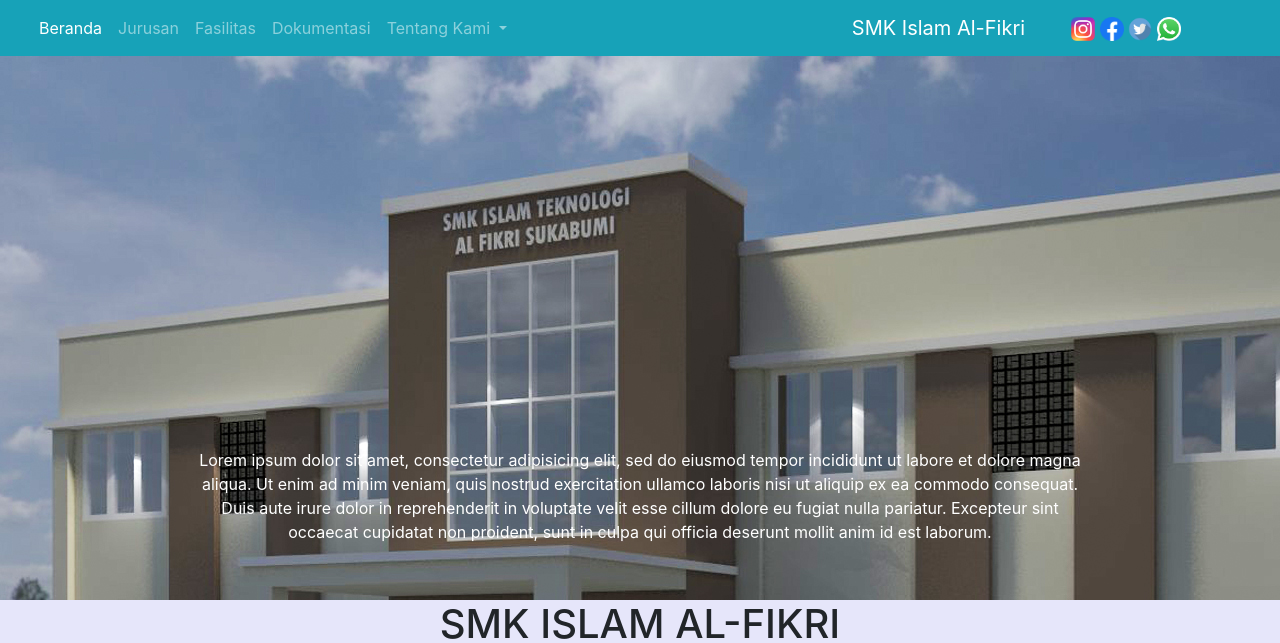
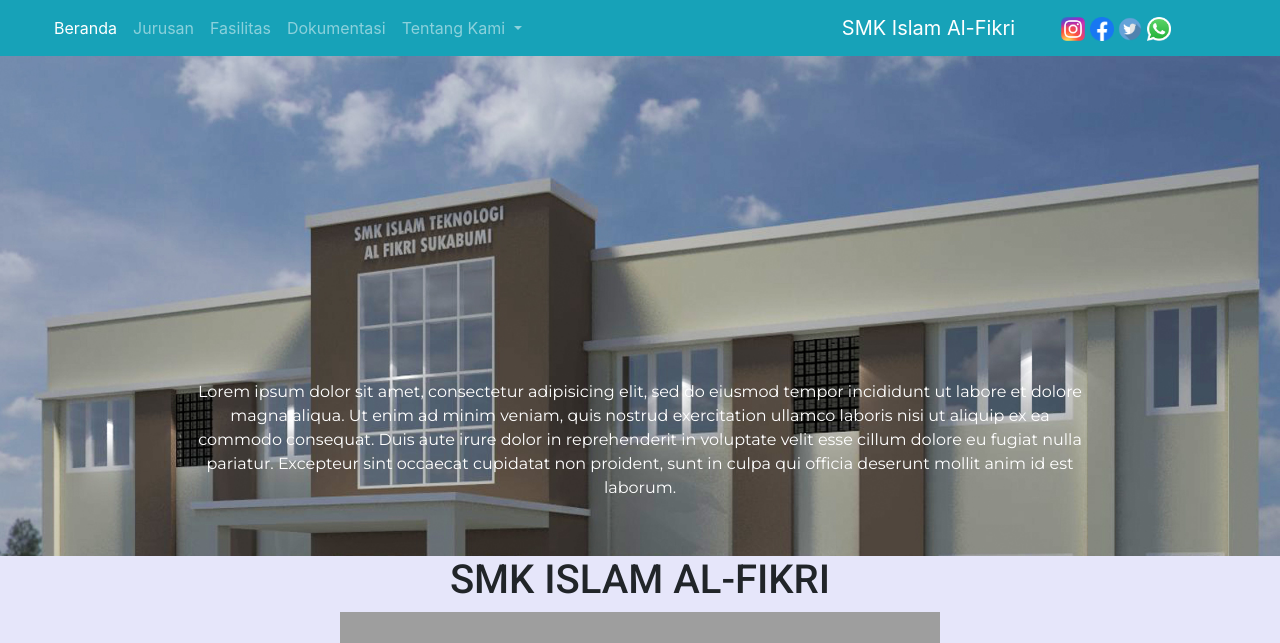
Before and after one commit to rickorinaldy/smkislamalfikri_website, a Django app: page / in a window 1280 px wide. Shown: the top 643 px of the page. Run offline with Django 3.2, Linux system fonts and the light colour scheme; some libraries are stand-ins or nearby versions; grey boxes are pictures that could not be loaded.

Commit message:
Upgrade Mobile Responsiveness 2

```diff
--- a/templates/base.html
+++ b/templates/base.html
@@ -10,30 +10,38 @@
     </title>
     <link rel="stylesheet" href="https://stackpath.bootstrapcdn.com/bootstrap/4.1.3/css/bootstrap.min.css" integrity="sha384-MCw98/SFnGE8fJT3GXwEOngsV7Zt27NXFoaoApmYm81iuXoPkFOJwJ8ERdknLPMO" crossorigin="anonymous">
     <link rel="stylesheet" href="https://cdn.jsdelivr.net/npm/bootstrap-icons@1.3.0/font/bootstrap-icons.css">
+    <link rel="preconnect" href="https://fonts.gstatic.com">
+    <link href="https://fonts.googleapis.com/css2?family=Lato:wght@700&family=Oswald&family=Roboto:wght@500&display=swap" rel="stylesheet">
+    <link href="https://fonts.googleapis.com/css2?family=Montserrat&family=Roboto:wght@500&display=swap" rel="stylesheet">
+    <style>
+      h1  {font-family: 'Roboto', sans-serif;}
+      p {font-family: 'Montserrat', sans-serif;}
+    </style>
     {% block ext %}
 
     {% endblock %}
   </head>
   <body style="background-color:#E6E6FA;">
-    <nav class="navbar navbar-expand-md navbar-dark bg-info fixed-top">
+    <nav class="navbar navbar-expand-md navbar-dark bg-info sticky-top">
+      <div class="container-fluid">
         <button class="navbar-toggler" type="button" data-toggle="collapse" data-target="#navbarSupportedContent" aria-controls="navbarSupportedContent" aria-expanded="false" aria-label="Toggle navigation">
           <span class="navbar-toggler-icon"></span>
         </button>
         <div class="collapse navbar-collapse col" id="navbarSupportedContent">
           <ul class="navbar-nav mr-auto">
-          <li class="nav-item active d-md-block d-sm-block">
+            <li class="nav-item active">
               <a class="nav-link" href="#">Beranda</a>
             </li>
-          <li class="nav-item d-md-block d-sm-block">
+            <li class="nav-item">
               <a class="nav-link" href="#">Jurusan</a>
             </li>
-          <li class="nav-item d-md-block d-sm-block">
+            <li class="nav-item">
               <a class="nav-link" href="#">Fasilitas</a>
             </li>
-          <li class="nav-item d-md-block d-sm-block">
+            <li class="nav-item">
               <a class="nav-link" href="#">Dokumentasi</a>
             </li>
-          <li class="nav-item dropdown d-md-block d-sm-block">
+            <li class="nav-item dropdown">
               <a class="nav-link dropdown-toggle" href="#" id="navbarDropdown" role="button" data-toggle="dropdown" aria-haspopup="true" aria-expanded="false">
                 Tentang Kami
               </a>
@@ -47,7 +55,7 @@
         <div class="col">
           <a class="navbar-brand" href="#">SMK Islam Al-Fikri</a>
         </div>
-      <div class="col-md-2 col-3">
+        <div class="col-3 col-sm-2 col-md-2 ">
           <a href="#">
             <img src="{% static 'ikon\instagram.png' %}" style="width:24px; height:24px">
           </a>
@@ -61,55 +69,65 @@
             <img src="{% static 'ikon\whatsapp.png' %}" style="width:24px; height:24px">
           </a>
         </div>
+      </div>
     </nav>
     {% block isi %}
 
     {% endblock %}
-    <div class="bg-success" style="margin-top:27px">
-      <div class="row" style="margin-left:20px;margin-right:20px">
-        <div class="col-md-5 offset-md-1 text-light" style="margin-top:60px">
-          <h3>Alamat Kontak</h3>
-          <a href="#">
-            <img src="{% static 'ikon\instagram.png' %}" style="width:24px; height:24px">
-          </a>
-          <a href="#">
-            <img src="{% static 'ikon\facebook.png' %}" style="width:24px; height:24px">
-          </a>
-          <a href="#">
-            <img src="{% static 'ikon\twitter.png' %}" style="width:24px; height:24px">
-          </a>
-          <a href="#">
-            <img src="{% static 'ikon\whatsapp.png' %}" style="width:24px; height:24px">
-          </a>
-          <br><br>
+    <footer class="footer bg-info" style="margin-top:27px">
+      <div class="row justify-content-center" style="margin-left:20px;margin-right:20px">
+        <div class="col-md-4 col-12 text-light" style="margin-top:50px">
+          <h3>Kontak</h3>
+          <br>
           <h6>
             <svg xmlns="http://www.w3.org/2000/svg" width="16" height="16" fill="currentColor" class="bi bi-geo-alt-fill" viewBox="0 0 16 16">
               <path d="M8 16s6-5.686 6-10A6 6 0 0 0 2 6c0 4.314 6 10 6 10zm0-7a3 3 0 1 1 0-6 3 3 0 0 1 0 6z"/>
             </svg>
-            &emsp;Jl. Lurus RT 02 RW 03 Perumahan Sukses
+            &ensp;Jl. Lurus RT 02 RW 03 Perumahan Sukses
           </h6>
           <h6>
             <svg xmlns="http://www.w3.org/2000/svg" width="16" height="16" fill="currentColor" class="bi bi-telephone-fill" viewBox="0 0 16 16">
               <path fill-rule="evenodd" d="M1.885.511a1.745 1.745 0 0 1 2.61.163L6.29 2.98c.329.423.445.974.315 1.494l-.547 2.19a.678.678 0 0 0 .178.643l2.457 2.457a.678.678 0 0 0 .644.178l2.189-.547a1.745 1.745 0 0 1 1.494.315l2.306 1.794c.829.645.905 1.87.163 2.611l-1.034 1.034c-.74.74-1.846 1.065-2.877.702a18.634 18.634 0 0 1-7.01-4.42 18.634 18.634 0 0 1-4.42-7.009c-.362-1.03-.037-2.137.703-2.877L1.885.511z"/>
             </svg>
-            &emsp;081237581032
+            &ensp;081237581032
           </h6>
           <h6>
-            <svg xmlns="http://www.w3.org/2000/svg" width="16" height="16" fill="currentColor" class="bi bi-envelope-fill" viewBox="0 0 16 16">
-              <path d="M.05 3.555A2 2 0 0 1 2 2h12a2 2 0 0 1 1.95 1.555L8 8.414.05 3.555zM0 4.697v7.104l5.803-3.558L0 4.697zM6.761 8.83l-6.57 4.027A2 2 0 0 0 2 14h12a2 2 0 0 0 1.808-1.144l-6.57-4.027L8 9.586l-1.239-.757zm3.436-.586L16 11.801V4.697l-5.803 3.546z"/>
+            <a>
+              <svg width="16" height="16" fill="currentColor" class="bi bi-envelope-fill">
+                <path d="M.05 3.555A2 2 0 0 1 2 2h12a2 2 0 0 1 1.95 1.555L8 8.414.05 3.555zM0 4.697v7.104l5.803-3.558L0 4.697zM6.761 8.83l-6.57 4.027A2 2 0 0 0 2 14h12a2 2 0 0 0 1.808-1.144l-6.57-4.027L8 9.586l-1.239-.757zm3.436-.586L16 11.801V4.697l-5.803 3.546z"></path>
               </svg>
-            &emsp;smkislamalfikri@mail.com
+            </a>
+            &ensp;smkislamalfikri@mail.com
           </h6>
         </div>
-        <div class="col-md-6" style="margin-top:50px;margin-bottom:50px">
+        <div class="col-md-3 col-12 text-light" style="margin-top:50px">
+          <h3>Media Sosial</h3>
+          <br>
+          <h6>
+            <a href="#"><img src="{% static 'ikon\instagram.png' %}" style="width:24px; height:24px"></a>
+            &ensp;@Instagram
+          </h6>
+          <h6>
+            <a href="#"><img src="{% static 'ikon\facebook.png' %}" style="width:24px; height:24px"></a>
+            &ensp;FaceBook
+          </h6>
+          <h6>
+            <a href="#"><img src="{% static 'ikon\twitter.png' %}" style="width:24px; height:24px"></a>
+            &ensp;@Twitter
+          </h6>
+          <h6>
+            <a href="#"><img src="{% static 'ikon\whatsapp.png' %}" style="width:24px; height:24px"></a>
+            &ensp;082111111
+          </h6>
+        </div>
+        <div class="col-md-5 col-12 embed-responsive embed-responsive-4by3" style="max-height:200px;max-width:400px;margin-bottom:40px;margin-top:50px">
           <iframe src="https://www.google.com/maps/embed?pb=!1m18!1m12!1m3!1d8391.21544192856!2d106.54360178845867!3d-6.994399770153454!2m3!1f0!2f0!3f0!3m2!1i1024!2i768!4f13.1!3m3!1m2!1s0x0%3A0x0!2zNsKwNTknNDQuNCJTIDEwNsKwMzInNDAuNCJF!5e0!3m2!1sen!2sid!4v1612872182731!5m2!1sen!2sid" width="400" height="200" frameborder="0" style="border:0;" allowfullscreen="" aria-hidden="false" tabindex="0"></iframe>
         </div>
       </div>
-    </div>
-
-    <footer class="footer bg-dark">
-      <div class="container text-center text-white">
+      <div class="container text-center text-muted" style="padding-bottom:20px">
+        <p style="color:#DCDCDC">
           copyright © 2021 - ricko rinaldy
+        </p>
       </div>
     </footer>
     <script src="https://code.jquery.com/jquery-3.3.1.slim.min.js" integrity="sha384-q8i/X+965DzO0rT7abK41JStQIAqVgRVzpbzo5smXKp4YfRvH+8abtTE1Pi6jizo" crossorigin="anonymous"></script>
--- a/templates/home.html
+++ b/templates/home.html
@@ -6,16 +6,13 @@
 {% endblock %}
 
 {% block isi %}
-
-<div id="carouselExampleCaptions" class="carousel slide" data-bs-ride="carousel">
+<div id="carouselExampleSlidesOnly" class="carousel slide" data-bs-ride="carousel">
   <div class="carousel-inner">
-    <div class="carousel-item active" style="height:600px">
-      <img src="{% static 'gambar\sekolahan depan.jpg' %}" style="background-size:cover;background-position:center;overflow:hidden">
-      <div class="carousel-caption d-md-block">
-        <p>
+    <div class="carousel-item active" style="max-height:500px">
+      <img class="img-fluid" src="{% static 'gambar\sekolahan depan.jpg' %}" style="overflow:hidden">
+      <p class="carousel-caption d-flex justify-content-center align-items-bottom">
         Lorem ipsum dolor sit amet, consectetur adipisicing elit, sed do eiusmod tempor incididunt ut labore et dolore magna aliqua. Ut enim ad minim veniam, quis nostrud exercitation ullamco laboris nisi ut aliquip ex ea commodo consequat. Duis aute irure dolor in reprehenderit in voluptate velit esse cillum dolore eu fugiat nulla pariatur. Excepteur sint occaecat cupidatat non proident, sunt in culpa qui officia deserunt mollit anim id est laborum.
       </p>
-      </div>
     </div>
   </div>
 </div>
@@ -25,7 +22,9 @@
   </div>
 
   <div class="d-flex justify-content-center align-items-center">
-    <iframe width="600px" height="300px" src="https://www.youtube.com/embed/8LPI838IsWM" frameborder="0" allow="accelerometer; autoplay; clipboard-write; encrypted-media; gyroscope; picture-in-picture" allowfullscreen></iframe>
+    <div class="embed-responsive embed-responsive-4by3" style="max-height:800px;max-width:600px">
+      <iframe src="https://www.youtube.com/embed/8LPI838IsWM" frameborder="0" allow="accelerometer; autoplay; clipboard-write; encrypted-media; gyroscope; picture-in-picture" allowfullscreen></iframe>
+    </div>
   </div>
 
   <div class="progress" style="margin-top:20px">
@@ -34,48 +33,38 @@
   </div>
 
   <div class="d-flex justify-content-center align-items-center text-dark">
-    <h1>J U R U S A N</h1>
+    <h1>JURUSAN</h1>
   </div>
 
-  <div class="row" style="margin-left:20px;margin-right:20px">
-    <div class="col-md" style="margin-bottom:10px;margin-top:10px">
-      <div class="card text-right">
-        <img src="{% static 'gambar\komputer.jpg' %}" class="card-img-top" style="height:360px;overflow:hidden">
-        <div class="card-body">
-          <h5 class="card-title">Rekayasa Perangkat Lunak</h5>
-          <p class="card-text">
+  <div class="row">
+    <div class="col-md-6 col-12">
+      <h2>Rekayasa Perangkat Lunak</h2>
+      <p>
         Hanya sedikit 'tik-tik-klik' apapun dapat diorganisir dengan indah, bak penyihir tanpa mantra
       </p>
-          <a href="#" class="btn btn-primary">Go somewhere</a>
+    </div>
+    <div class="col-md-6 col-12 d-flex justify-content-center">
+      <img class="img-fluid" src="{% static "gambar\komputer.jpg" %}" style="max-height:300px;width:auto">
     </div>
   </div>
+  <div class="row">
+    <div class="col-md-6 col-12 d-flex justify-content-center">
+      <img class="img-fluid" src="{% static "gambar\bisnis.jpg" %}" style="max-height:300px;width:auto">
     </div>
-    <div class="col-md" style="margin-top:10px;margin-bottom:10px">
-      <div class="card text-left">
-        <img src="{% static 'gambar\bisnis.jpg' %}" class="card-img-top" style="height:360px;overflow:hidden">
-        <div class="card-body">
-          <h5 class="card-title">Bisnis</h5>
-          <p class="card-text">
+    <div class="col-md-6 col-12">
+      <h2>Bisnis</h2>
+      <p>
         Membuat perencanaan dan bekerja sama sampai eksekusi sempurna tanpa merugikan pihak manapun untuk menuju kesuksesan
       </p>
-          <a href="#" class="btn btn-primary">Go somewhere</a>
-        </div>
-      </div>
     </div>
   </div>
 
-  <div class="progress" style="margin-top:20px">
-    <div class="progress-bar bg-success" role="progressbar" style="width: 50%" aria-valuenow="25" aria-valuemin="0" aria-valuemax="100"></div>
-    <div class="progress-bar bg-info" role="progressbar" style="width: 50%" aria-valuenow="50" aria-valuemin="0" aria-valuemax="100"></div>
-  </div>
-
-  <div class="d-flex justify-content-center align-items-center text-dark">
-    <h1>F A S I L I T A S</h1>
-  </div>
-
-  <div class="row" style="margin-left:20px;margin-right:20px">
-    <div class="col-md-3 col-6">
-      <div class="card text-white bg-secondary" style="width: 18rem;margin-top:10px;margin-bottom:10px">
+  <div class="row" style="margin-top:50px">
+    <div class="col-md-3 col-12" style="margin-bottom:20px">
+      <div class="card text-white bg-secondary h-100">
+        <svg xmlns="http://www.w3.org/2000/svg" style="max-height:72px;width:auto;margin-top:10px" fill="currentColor" class="bi bi-wrench card-img-top" viewBox="0 0 16 16">
+          <path d="M.102 2.223A3.004 3.004 0 0 0 3.78 5.897l6.341 6.252A3.003 3.003 0 0 0 13 16a3 3 0 1 0-.851-5.878L5.897 3.781A3.004 3.004 0 0 0 2.223.1l2.141 2.142L4 4l-1.757.364L.102 2.223zm13.37 9.019l.528.026.287.445.445.287.026.529L15 13l-.242.471-.026.529-.445.287-.287.445-.529.026L13 15l-.471-.242-.529-.026-.287-.445-.445-.287-.026-.529L11 13l.242-.471.026-.529.445-.287.287-.445.529-.026L13 11l.471.242z"/>
+        </svg>
         <div class="card-body">
           <h3 class="card-title">Laboratorium</h3>
           <p class="card-text">
@@ -84,8 +73,12 @@
         </div>
       </div>
     </div>
-    <div class="col-md-3 col-6">
-      <div class="card text-white bg-warning" style="width: 18rem;margin-top:10px;margin-bottom:10px">
+    <div class="col-md-3 col-12" style="margin-bottom:20px">
+      <div class="card text-white bg-warning h-100">
+        <svg xmlns="http://www.w3.org/2000/svg" style="max-height:72px;width:auto;margin-top:10px" fill="currentColor" class="bi bi-wifi card-img-top" viewBox="0 0 16 16">
+          <path d="M15.385 6.115a.485.485 0 0 0-.048-.736A12.443 12.443 0 0 0 8 3 12.44 12.44 0 0 0 .663 5.379a.485.485 0 0 0-.048.736.518.518 0 0 0 .668.05A11.448 11.448 0 0 1 8 4c2.507 0 4.827.802 6.717 2.164.204.148.489.13.668-.049z"/>
+          <path d="M13.229 8.271c.216-.216.194-.578-.063-.745A9.456 9.456 0 0 0 8 6c-1.905 0-3.68.56-5.166 1.526a.48.48 0 0 0-.063.745.525.525 0 0 0 .652.065A8.46 8.46 0 0 1 8 7a8.46 8.46 0 0 1 4.577 1.336c.205.132.48.108.652-.065zm-2.183 2.183c.226-.226.185-.605-.1-.75A6.472 6.472 0 0 0 8 9c-1.06 0-2.062.254-2.946.704-.285.145-.326.524-.1.75l.015.015c.16.16.408.19.611.09A5.478 5.478 0 0 1 8 10c.868 0 1.69.201 2.42.56.203.1.45.07.611-.091l.015-.015zM9.06 12.44c.196-.196.198-.52-.04-.66A1.99 1.99 0 0 0 8 11.5a1.99 1.99 0 0 0-1.02.28c-.238.14-.236.464-.04.66l.706.706a.5.5 0 0 0 .708 0l.707-.707z"/>
+        </svg>
         <div class="card-body">
           <h3 class="card-title">WiFi</h3>
           <p class="card-text">
@@ -94,8 +87,11 @@
         </div>
       </div>
     </div>
-    <div class="col-md-3 col-6">
-      <div class="card text-white bg-danger" style="width: 18rem;margin-top:10px;margin-bottom:10px">
+    <div class="col-md-3 col-12" style="margin-bottom:20px">
+      <div class="card text-white bg-danger h-100">
+        <div class="d-flex justify-content-center">
+          <img src="{% static "ikon\field.svg" %}" style="max-height:72px;width:auto;margin-top:10px">
+        </div>
         <div class="card-body">
           <h3 class="card-title">Lapangan</h3>
           <p class="card-text">
@@ -104,8 +100,12 @@
         </div>
       </div>
     </div>
-    <div class="col-md-3 col-6">
-      <div class="card text-white bg-dark" style="width: 18rem;margin-top:10px;margin-bottom:10px">
+    <div class="col-md-3 col-12" style="margin-bottom:20px">
+      <div class="card text-white bg-dark h-100">
+        <svg xmlns="http://www.w3.org/2000/svg" style="max-height:72px;width:auto;margin-top:10px" fill="currentColor" class="bi bi-award card-img-top" viewBox="0 0 16 16">
+          <path d="M9.669.864L8 0 6.331.864l-1.858.282-.842 1.68-1.337 1.32L2.6 6l-.306 1.854 1.337 1.32.842 1.68 1.858.282L8 12l1.669-.864 1.858-.282.842-1.68 1.337-1.32L13.4 6l.306-1.854-1.337-1.32-.842-1.68L9.669.864zm1.196 1.193l.684 1.365 1.086 1.072L12.387 6l.248 1.506-1.086 1.072-.684 1.365-1.51.229L8 10.874l-1.355-.702-1.51-.229-.684-1.365-1.086-1.072L3.614 6l-.25-1.506 1.087-1.072.684-1.365 1.51-.229L8 1.126l1.356.702 1.509.229z"/>
+          <path d="M4 11.794V16l4-1 4 1v-4.206l-2.018.306L8 13.126 6.018 12.1 4 11.794z"/>
+        </svg>
         <div class="card-body">
           <h3 class="card-title">Ekstrakurikuler</h3>
           <p class="card-text">
```
Also changed, not shown: static/ikon/field.svg (added). Lines whose indentation alone changed are shown as unchanged.
